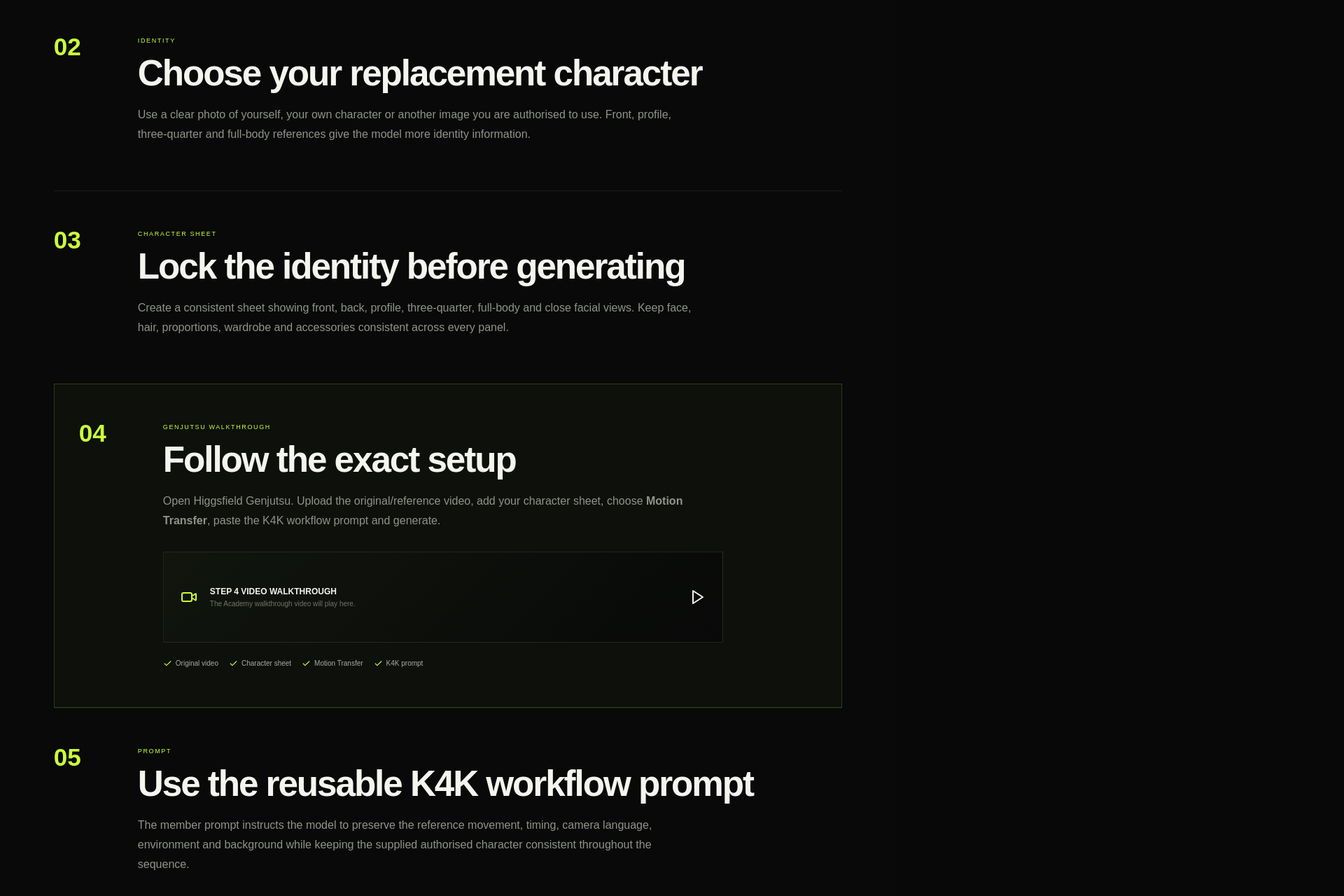
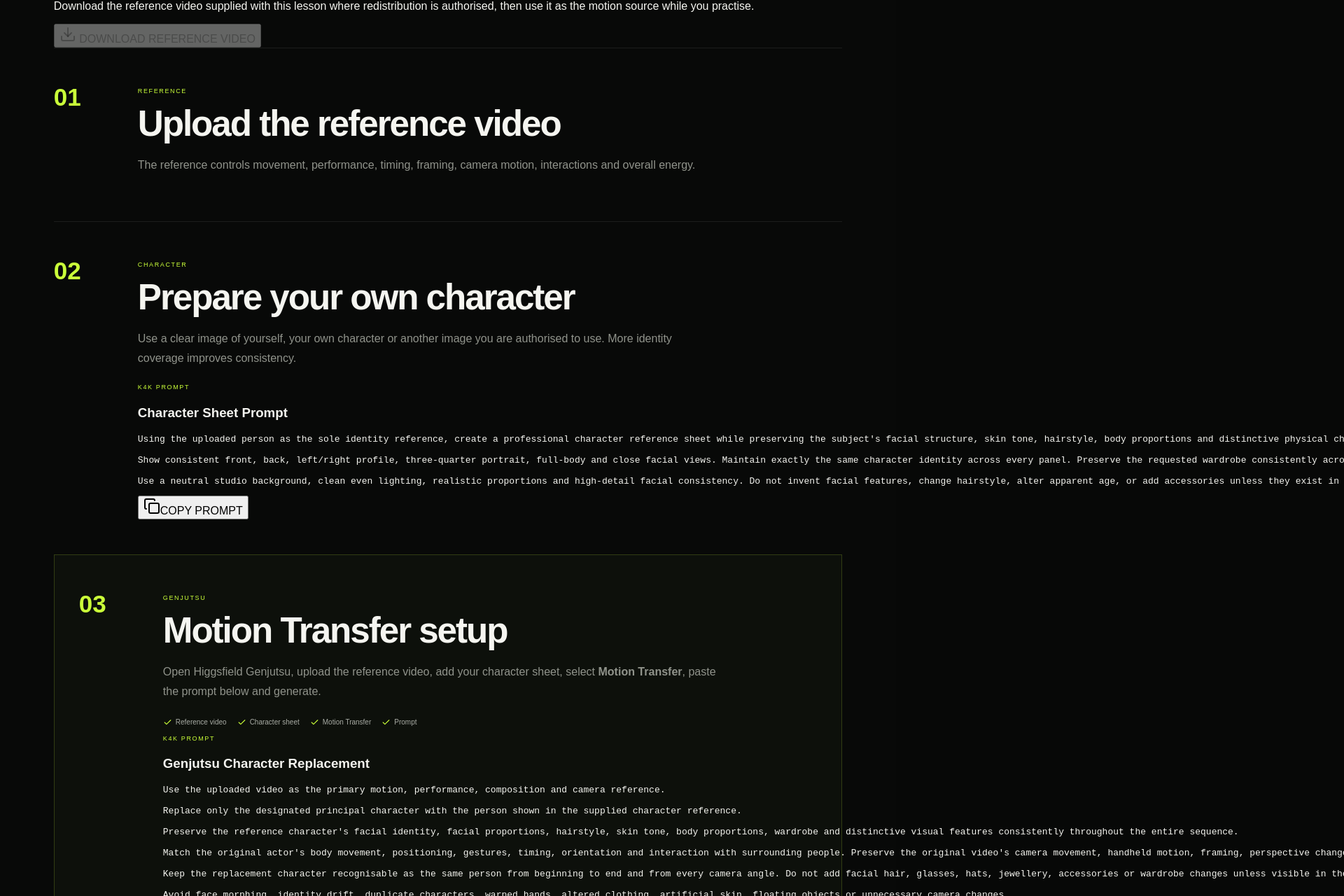
Before and after one commit to kreativestudios4k-lgtm/k4k-academy-v2, a Next.js app: page /academy/workflows/viral-character-swap in a window 1280 px wide. Shown: the part 912-2192 px from the top of the page at 70% size, 1920 px wide, since content can reach past the window. Built offline with nearby package versions, Linux system fonts and the light colour scheme.

Commit message:
Turn Workflow 001 into interactive video and prompt lesson

```diff
--- a/app/academy/workflows/viral-character-swap/page.js
+++ b/app/academy/workflows/viral-character-swap/page.js
@@ -1,16 +1,39 @@
+'use client';
 import Link from 'next/link';
-import {ArrowLeft,ArrowRight,Check,Download,Play,Sparkles,Video} from 'lucide-react';
+import {useState} from 'react';
+import {ArrowLeft,Check,Copy,Download,Play,Sparkles,Video} from 'lucide-react';
 
-export default function WorkflowOne(){
-return <main className="workflowPage">
+const characterPrompt=`Using the uploaded person as the sole identity reference, create a professional character reference sheet while preserving the subject's facial structure, skin tone, hairstyle, body proportions and distinctive physical characteristics.
+
+Show consistent front, back, left/right profile, three-quarter portrait, full-body and close facial views. Maintain exactly the same character identity across every panel. Preserve the requested wardrobe consistently across the sheet.
+
+Use a neutral studio background, clean even lighting, realistic proportions and high-detail facial consistency. Do not invent facial features, change hairstyle, alter apparent age, or add accessories unless they exist in the supplied reference.`;
+
+const genjutsuPrompt=`Use the uploaded video as the primary motion, performance, composition and camera reference.
+
+Replace only the designated principal character with the person shown in the supplied character reference.
+
+Preserve the reference character's facial identity, facial proportions, hairstyle, skin tone, body proportions, wardrobe and distinctive visual features consistently throughout the entire sequence.
+
+Match the original actor's body movement, positioning, gestures, timing, orientation and interaction with surrounding people. Preserve the original video's camera movement, handheld motion, framing, perspective changes, scene timing, environment, lighting, background people and overall energy.
+
+Keep the replacement character recognisable as the same person from beginning to end and from every camera angle. Do not add facial hair, glasses, hats, jewellery, accessories or wardrobe changes unless visible in the character reference. Do not replace unrelated background people or redesign the environment.
+
+Avoid face morphing, identity drift, duplicate characters, warped hands, altered clothing, artificial skin, floating objects or unnecessary camera changes.`;
+
+function CopyPrompt({title,text}){const[copied,setCopied]=useState(false);async function copy(){await navigator.clipboard.writeText(text);setCopied(true);setTimeout(()=>setCopied(false),1500)}return <article className="promptCard"><div><small>K4K PROMPT</small><h3>{title}</h3></div><pre>{text}</pre><button onClick={copy}><Copy/>{copied?'COPIED':'COPY PROMPT'}</button></article>}
+
+export default function WorkflowOne(){return <main className="workflowPage">
 <Link className="back" href="/academy"><ArrowLeft/> Back to Academy</Link>
-<section className="workflowHero"><div className="kicker"><Sparkles/> K4K WORKFLOW 001</div><h1>RECREATE A VIRAL VIDEO<br/><i>WITH YOUR OWN CHARACTER.</i></h1><p>Reference video → character sheet → Genjutsu Motion Transfer → prompt → final AI result.</p><div className="workflowStats"><span><b>3.7M</b> views / 24h</span><span><b>241K</b> likes</span><span><b>73K</b> shares</span><span><b>14K</b> saves</span></div></section>
-<section className="workflowBlock"><div className="stepNo">01</div><div><small>REFERENCE</small><h2>Choose the video you want to recreate</h2><p>Use the original as the motion and performance reference. Look for strong movement, camera energy, timing and reactions worth preserving.</p></div></section>
-<section className="workflowBlock"><div className="stepNo">02</div><div><small>IDENTITY</small><h2>Choose your replacement character</h2><p>Use a clear photo of yourself, your own character or another image you are authorised to use. Front, profile, three-quarter and full-body references give the model more identity information.</p></div></section>
-<section className="workflowBlock"><div className="stepNo">03</div><div><small>CHARACTER SHEET</small><h2>Lock the identity before generating</h2><p>Create a consistent sheet showing front, back, profile, three-quarter, full-body and close facial views. Keep face, hair, proportions, wardrobe and accessories consistent across every panel.</p></div></section>
-<section className="workflowBlock featuredStep"><div className="stepNo">04</div><div><small>GENJUTSU WALKTHROUGH</small><h2>Follow the exact setup</h2><p>Open Higgsfield Genjutsu. Upload the original/reference video, add your character sheet, choose <b>Motion Transfer</b>, paste the K4K workflow prompt and generate.</p><div className="videoSlot"><Video/><div><b>STEP 4 VIDEO WALKTHROUGH</b><span>The Academy walkthrough video will play here.</span></div><Play/></div><div className="miniChecks"><span><Check/> Original video</span><span><Check/> Character sheet</span><span><Check/> Motion Transfer</span><span><Check/> K4K prompt</span></div></div></section>
-<section className="workflowBlock"><div className="stepNo">05</div><div><small>PROMPT</small><h2>Use the reusable K4K workflow prompt</h2><p>The member prompt instructs the model to preserve the reference movement, timing, camera language, environment and background while keeping the supplied authorised character consistent throughout the sequence.</p></div></section>
-<section className="workflowBlock"><div className="stepNo">06</div><div><small>AI RESULT</small><h2>Compare the generated result</h2><p>Check face consistency, hair, wardrobe, hands, background people, movement and camera behaviour before accepting the generation.</p><div className="videoSlot"><Play/><div><b>FINAL AI RESULT</b><span>The finished example video will play here.</span></div><ArrowRight/></div></div></section>
-<section className="workflowBlock"><div className="stepNo">07</div><div><small>FINISH</small><h2>Edit, export and publish</h2><p>Trim the generation, add licensed audio, colour-match if needed, apply subtle sharpening and export at 9:16, 1080 × 1920, 30fps for short-form platforms.</p></div></section>
-<section className="workflowDownloads"><div><small>MEMBER RESOURCES</small><h2>Everything for this workflow.</h2><p>The downloadable pack can include the written workflow, copy-ready prompt and authorised reference assets.</p></div><button disabled><Download/> Workflow PDF — coming next</button></section>
+<section className="workflowHero"><div className="kicker"><Sparkles/> K4K WORKFLOW 001</div><h1>RECREATE A VIRAL VIDEO<br/><i>WITH YOUR OWN CHARACTER.</i></h1><p>Watch the process, copy the exact workflow prompts and use the downloadable reference asset to practise.</p><div className="workflowStats"><span><b>3.7M</b> views / 24h</span><span><b>241K</b> likes</span><span><b>73K</b> shares</span><span><b>14K</b> saves</span></div></section>
+
+<section className="lessonVideo"><div className="lessonVideoStage"><Video/><Play/><span>FULL K4K VIDEO TUTORIAL</span></div><div><small>WATCH FIRST</small><h2>Follow the complete workflow</h2><p>Watch the tutorial from reference selection through character preparation, Genjutsu Motion Transfer and the final AI result. Then use the resources below while you build your own version.</p></div></section>
+
+<section className="resourceStrip"><div><small>REFERENCE ASSET</small><h2>Original reference video</h2><p>Download the reference video supplied with this lesson where redistribution is authorised, then use it as the motion source while you practise.</p></div><button disabled><Download/> DOWNLOAD REFERENCE VIDEO</button></section>
+
+<section className="workflowBlock"><div className="stepNo">01</div><div><small>REFERENCE</small><h2>Upload the reference video</h2><p>The reference controls movement, performance, timing, framing, camera motion, interactions and overall energy.</p></div></section>
+<section className="workflowBlock"><div className="stepNo">02</div><div><small>CHARACTER</small><h2>Prepare your own character</h2><p>Use a clear image of yourself, your own character or another image you are authorised to use. More identity coverage improves consistency.</p><CopyPrompt title="Character Sheet Prompt" text={characterPrompt}/></div></section>
+<section className="workflowBlock featuredStep"><div className="stepNo">03</div><div><small>GENJUTSU</small><h2>Motion Transfer setup</h2><p>Open Higgsfield Genjutsu, upload the reference video, add your character sheet, select <b>Motion Transfer</b>, paste the prompt below and generate.</p><div className="miniChecks"><span><Check/> Reference video</span><span><Check/> Character sheet</span><span><Check/> Motion Transfer</span><span><Check/> Prompt</span></div><CopyPrompt title="Genjutsu Character Replacement" text={genjutsuPrompt}/></div></section>
+<section className="workflowBlock"><div className="stepNo">04</div><div><small>RESULT</small><h2>Watch and compare the AI result</h2><p>Check identity, hair, wardrobe, hands, background people, movement and camera behaviour. Regenerate problem areas instead of accepting the first output.</p><div className="lessonVideoStage resultVideo"><Play/><span>FINAL AI RESULT</span></div></div></section>
+<section className="workflowBlock"><div className="stepNo">05</div><div><small>EXPORT</small><h2>Finish and publish</h2><p>Trim, add licensed audio, colour-match where needed, apply subtle sharpening and export at 9:16, 1080 × 1920, 30fps for short-form platforms.</p></div></section>
 </main>}
```
